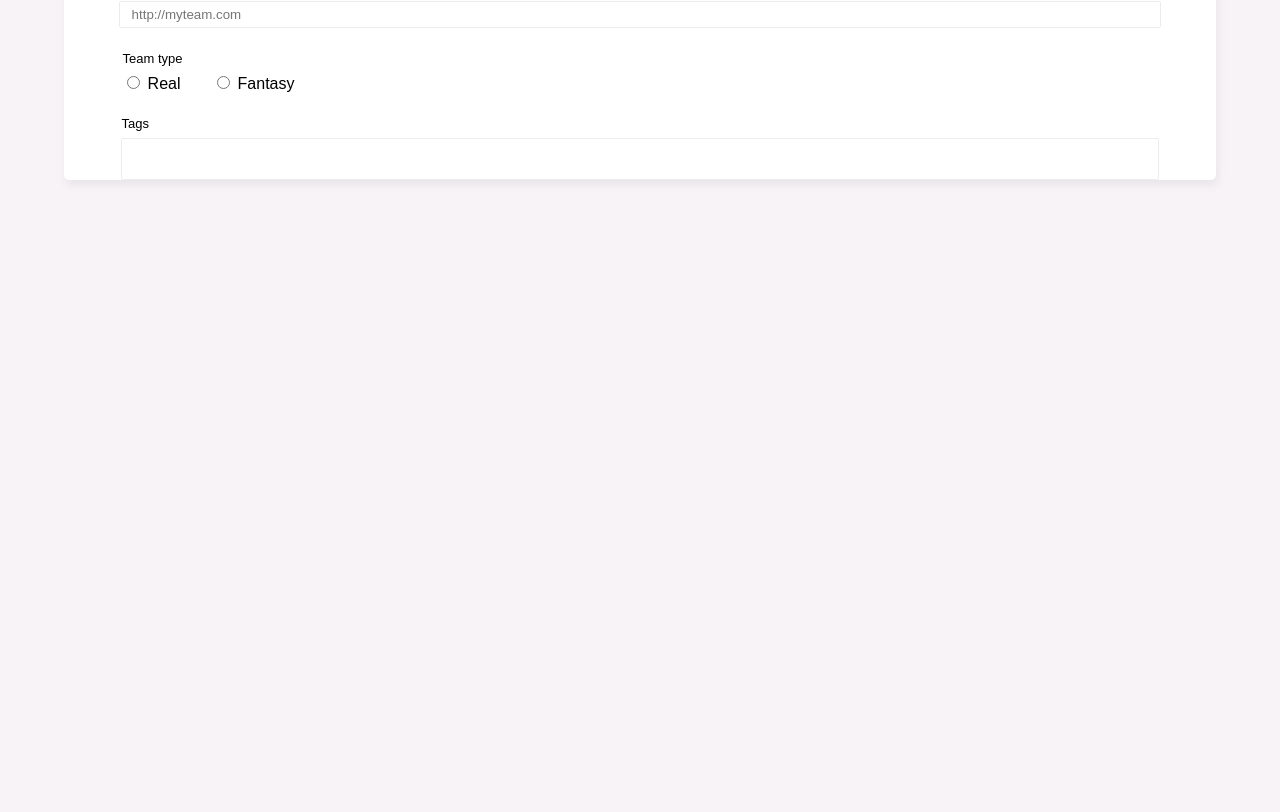
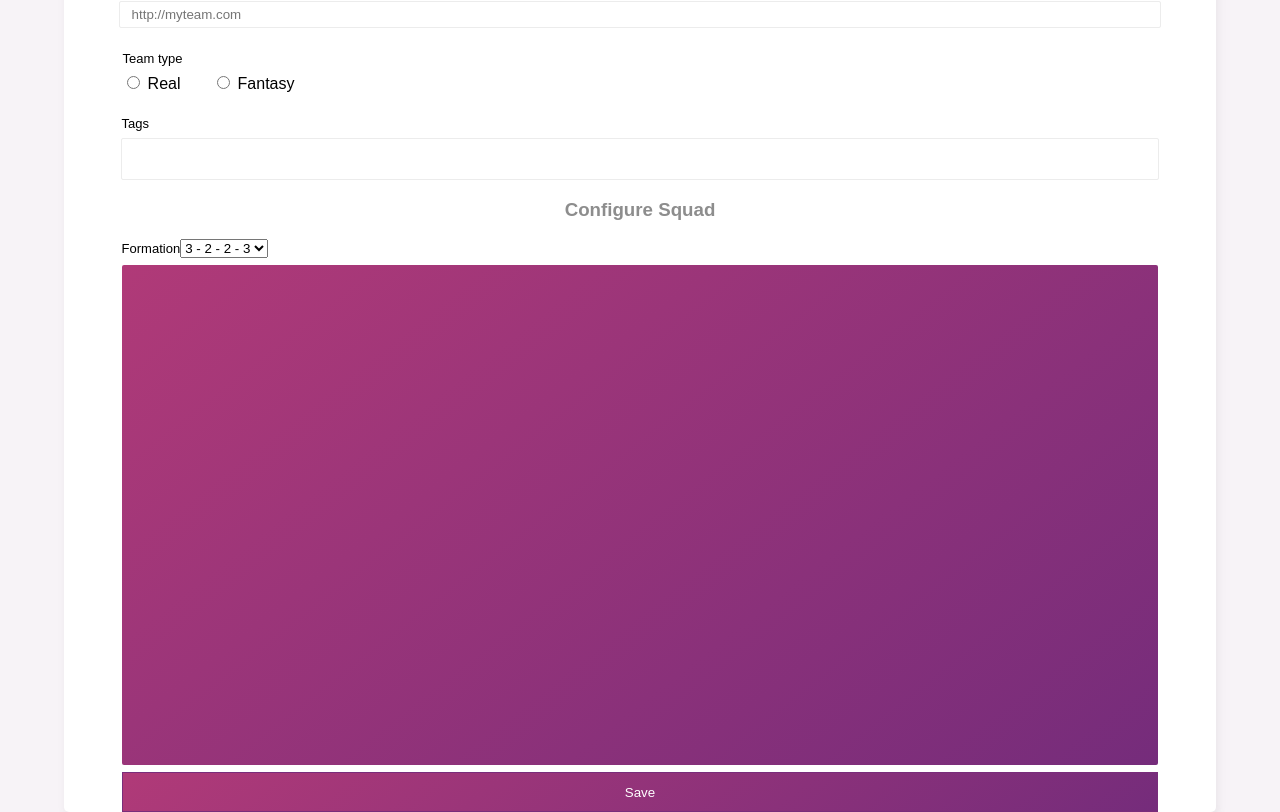
Before and after one commit to andre1828/squad-management-tool, a React (Create React App) app: page / in a window 1280 px wide. Shown: the part 448-1260 px from the top of the page. Before the commit the page ends 810 px from the top, so only its background shows below. Built offline with nearby package versions, Linux system fonts and the light colour scheme.

Commit message:
implement team formation placeholder

```diff
--- a/src/ConfigureSquad/ConfigureSquad.css
+++ b/src/ConfigureSquad/ConfigureSquad.css
@@ -0,0 +1,22 @@
+.field {
+    background: rgb(176, 58, 120);
+    background: linear-gradient(142deg, rgba(176, 58, 120, 1) 0%, rgba(117, 44, 123, 1) 100%);
+    height: 500px;
+    border-radius: 2px;
+    width: 90%;
+    margin-top: 7px;
+    margin-right: auto;
+    margin-left: auto;
+}
+
+.button {
+    color: white;
+    background: rgb(176, 58, 120);
+    background: linear-gradient(142deg, rgba(176, 58, 120, 1) 0%, rgba(117, 44, 123, 1) 100%);
+    border: 1px solid #792d7b;
+    margin-top: 7px;
+    margin-right: auto;
+    margin-left: auto;
+    width: 90%;
+    height: 3em;
+}
--- a/src/ConfigureSquad/ConfigureSquad.js
+++ b/src/ConfigureSquad/ConfigureSquad.js
@@ -1,10 +1,12 @@
 import React from 'react'
-import ReactDOM from 'react-dom'
+import './ConfigureSquad.css'
+import TeamFormation from './../TeamFormation/TeamFormation.js'
 
 function ConfigureSquad() {
     return (
         <>
-            <h1>Configure squad</h1>
+            <h3 className="section-title">Configure Squad</h3>
+            <TeamFormation/>
         </>
     )
 }
--- a/src/CreateYourTeam/CreateYourTeam.js
+++ b/src/CreateYourTeam/CreateYourTeam.js
@@ -9,7 +9,7 @@ function CreateYourTeam() {
             <h3 className="widget-title">Create your team</h3>
             <div className="title-border"></div>
             <TeamInformation />
-            {/* <ConfigureSquad /> */}
+            <ConfigureSquad />
         </div>
     )
 }
--- /dev/null
+++ b/src/TeamFormation/TeamFormation.js
@@ -0,0 +1,28 @@
+import React from 'react'
+import './TeamFormation.css'
+
+function TeamFormation() {
+    return (
+        <>
+            <div>
+                <label htmlFor="teamFormation">Formation</label>
+                <select name="formation" id="teamFormation">
+                    <option value="3-2-2-3">3 - 2 - 2 - 3</option>
+                    <option value="3-2-3-1">3 - 2 - 3 - 1</option>
+                    <option value="3-4-3">3 - 4 - 3</option>
+                    <option value="3-5-2">3 - 5 - 2</option>
+                    <option value="4-2-3-1">4 - 2 - 3 - 1</option>
+                    <option value="4-3-1-1">4 - 3 - 1 - 1</option>
+                    <option value="4-3-2">4 - 3 - 2</option>
+                    <option value="4-4-2">4 - 4 - 2</option>
+                    <option value="4-5-1">4 - 5 - 1</option>
+                    <option value="5-4-1">5 - 4 -1</option>
+                </select>
+            </div>
+            <div className="field"></div>
+            <button className="button">Save</button>
+        </>
+    )
+}
+
+export default TeamFormation
--- a/src/TeamInformation/TeamInformation.js
+++ b/src/TeamInformation/TeamInformation.js
@@ -1,5 +1,4 @@
 import React from 'react'
-import ReactDOM from 'react-dom'
 import './TeamInformation.css'
 import RadioButton from './../RadioButton/RadioButton.js'
 import TagList from './../TagList/TagList.js'
```
Also changed, not shown: src/TeamFormation/TeamFormation.css (added).
